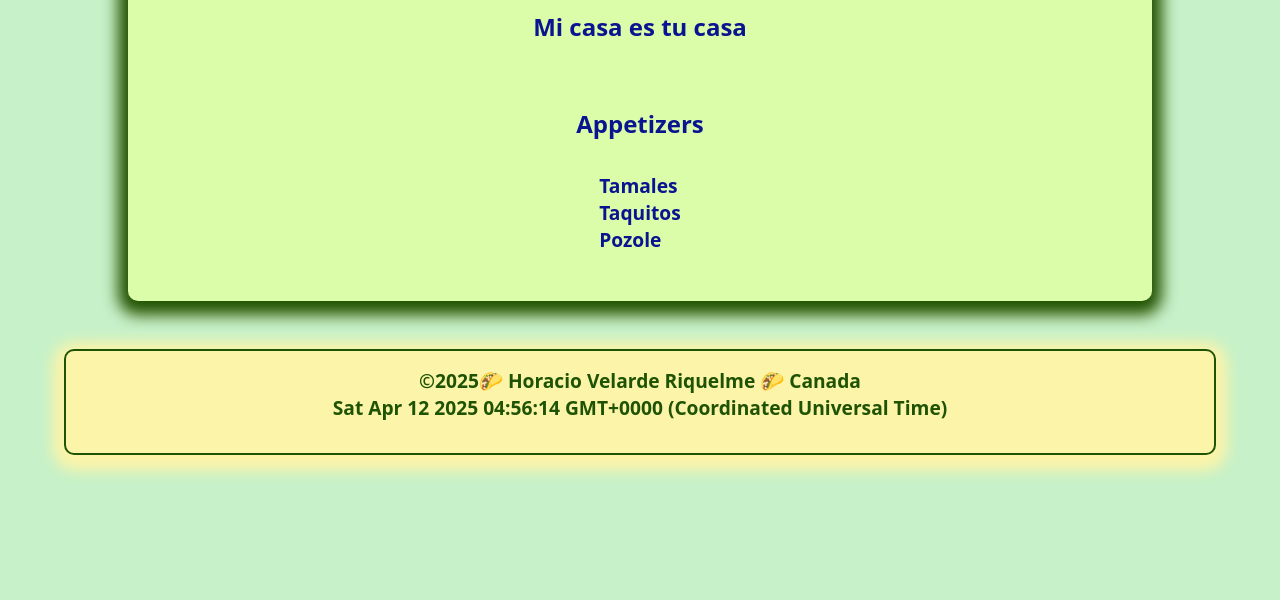
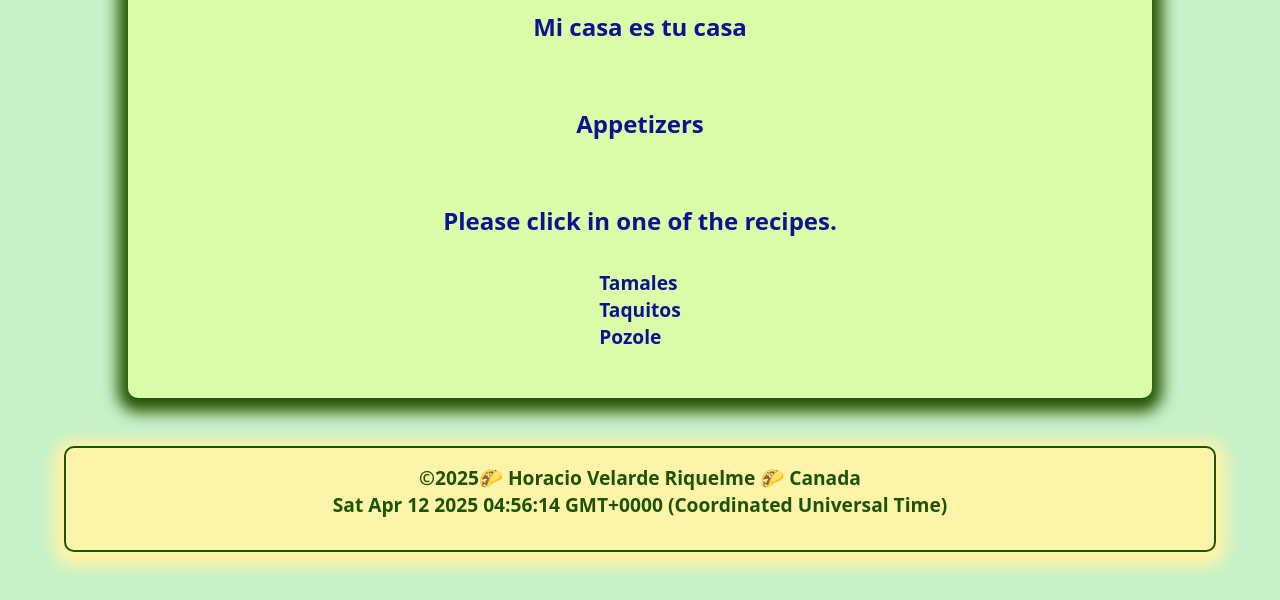
Before and after one commit to hvelarderiquelme/wdd131, a plain HTML site: page project/mexico.html in a window 1280 px wide. Shown: the part 347-947 px from the top of the page. Before the commit the page ends 850 px from the top, so only its background shows below. Drawn offline with Linux system fonts and the light colour scheme.

Commit message:
final project tested and revised

```diff
--- a/project/mexico.html
+++ b/project/mexico.html
@@ -42,6 +42,7 @@
             <div><h1>Welcome to Mexico's cuisine</h1></div>
             <div><h2>Mi casa es tu casa</h2></div>
             <div><h2>Appetizers</h2></div>
+            <div><h2>Please click in one of the recipes.</h2></div>
         </div>
 
         <div class="recipes" id="recipe">
```
